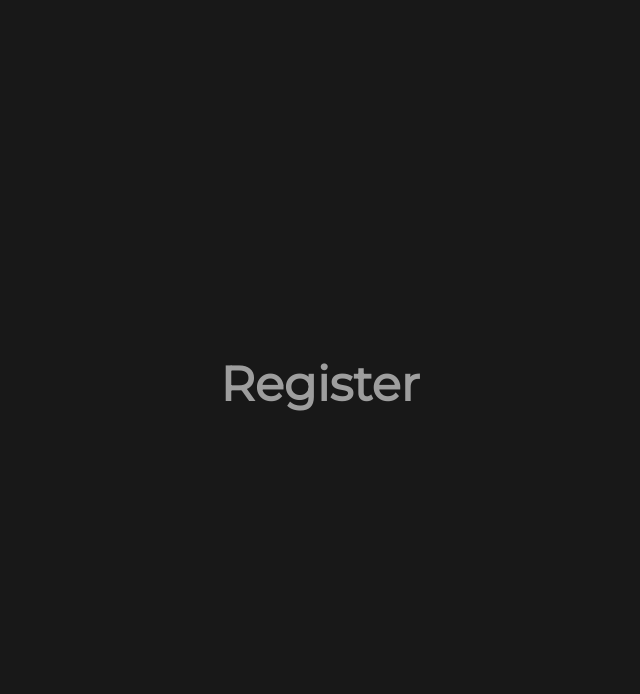
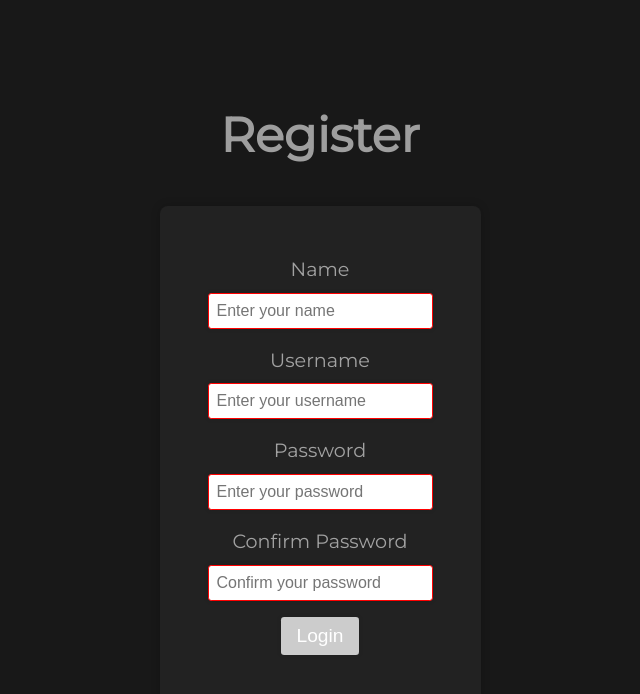
Before and after one commit to pawlh/dime, a Vue app in the folder frontend/: page /register in a window 1280 px wide. Shown: the top 694 px of the page, without its empty margins (320-960 px from the left). Built offline with nearby package versions, Linux system fonts and the light colour scheme.

Commit message:
implement register

```diff
--- a/frontend/src/components/auth/Register.vue
+++ b/frontend/src/components/auth/Register.vue
@@ -1,13 +1,149 @@
+<script setup>
+import {useRouter} from "vue-router";
+import {useStateStore} from "@/store/state";
+import {SERVER_URL} from "@/store/app";
+import {ref} from "vue";
+
+const stateStore = useStateStore();
+
+const router = useRouter();
+
+const name = ref('')
+const username = ref('')
+const password = ref('')
+const password2 = ref('')
+
+const error = ref('')
+
+const register = async () => {
+    try {
+        const res = await fetch(SERVER_URL + "/api/register", {
+            method: 'POST',
+            headers: {
+                'Content-Type': 'application/json'
+            },
+            body: JSON.stringify({
+                name: name.value,
+                username: username.value,
+                password: password.value
+            })
+        })
+
+        if (res.status === 200) {
+            const data = await res.json()
+            error.value = ''
+            stateStore.loggedInUser.name = data.name;
+            stateStore.loggedIn = true;
+            await router.push({name: 'home'});
+        } else if (res.status === 409) {
+            error.value = "Username already exists"
+        } else {
+            error.value = "Unknown error occurred"
+            console.error(await res.text())
+        }
+    } catch (e) {
+        console.log(`Something went wrong: ${e}`)
+    }
+}
+</script>
+
 <template>
+    <form class="login-form">
+        <label for="name" class="login-label">Name</label>
+        <input type="text"
+               v-model="name"
+               id="name"
+               class="login-input"
+               placeholder="Enter your name"
+               :class="{ 'border-red': name === '' }"/>
+
+        <label for="username" class="login-label">Username</label>
+        <input type="text"
+               v-model="username"
+               id="username"
+               class="login-input"
+               placeholder="Enter your username"
+               :class="{ 'border-red': username === '' }"/>
+
+        <label for="password" class="login-label">Password</label>
+        <input type="password"
+               v-model="password"
+               id="password"
+               class="login-input"
+               placeholder="Enter your password"
+               :class="{ 'border-red': password === '' }"/>
+
+        <label for="password2" class="login-label">Confirm Password</label>
+        <input type="password"
+               v-model="password2"
+               id="password2"
+               class="login-input"
+               placeholder="Confirm your password"
+               :class="{ 'border-red': password2 === '' || password !== password2 }"/>
+
+        <button
+                class="login-button"
+                @click.prevent="register"
+                :disabled="name === '' || username === '' || password === '' || (password !== password2)">Login
+        </button>
+        <p v-if="error" class="error-message">{{ error }}</p>
+    </form>
 
 </template>
 
-<script>
-export default {
-    name: "Register.vue"
+<style>
+
+
+.login-form {
+    display: flex;
+    flex-direction: column;
+    align-items: center;
+    background-color: var(--color-background-soft);
+    padding: 3rem;
+    border-radius: 0.5rem;
+    box-shadow: 0 0 10px rgba(0, 0, 0, 0.2);
 }
-</script>
 
-<style scoped>
+.login-label {
+    font-size: 1.2rem;
+    margin-bottom: 0.5rem;
+}
 
+.login-input {
+    padding: 0.5rem;
+    font-size: 1rem;
+    border: none;
+    border-radius: 0.2rem;
+    margin-bottom: 1rem;
+    box-shadow: 0 0 5px rgba(0, 0, 0, 0.1);
+}
+
+.login-button {
+    padding: 0.5rem 1rem;
+    font-size: 1.2rem;
+    border: none;
+    border-radius: 0.2rem;
+    background-color: #4CAF50;
+    color: white;
+    cursor: pointer;
+    box-shadow: 0 0 5px rgba(0, 0, 0, 0.1);
+}
+
+.login-button:hover {
+    background-color: #3e8e41;
+}
+
+.login-button[disabled] {
+    background-color: #ccc;
+    cursor: not-allowed;
+}
+
+.error-message {
+    margin-top: 1rem;
+    color: red;
+}
+
+.border-red {
+    border: 1px solid red;
+}
 </style>
```
